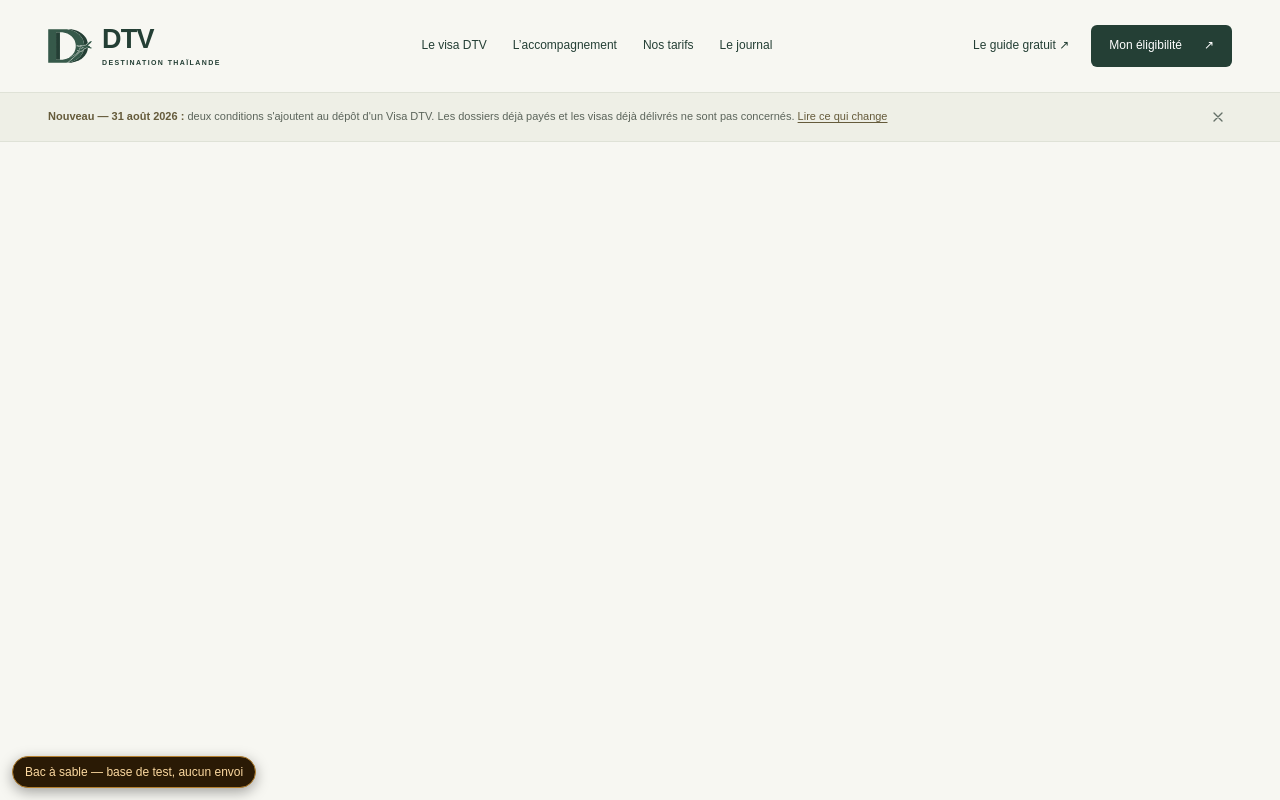
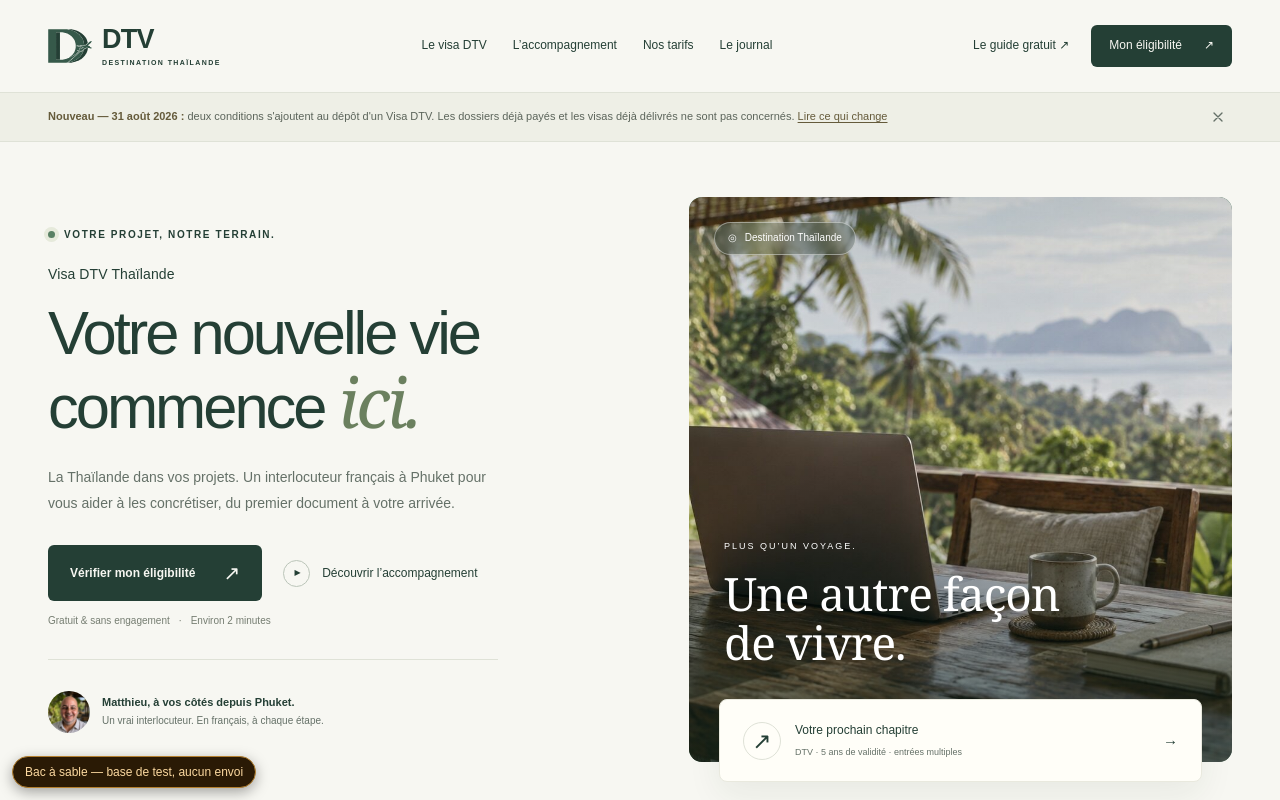
Before and after one commit to emaem-code/dtv-thailande, a Next.js app: page / in a window 1280 px wide. Shown: the top 800 px of the page. Built offline with nearby package versions, Linux system fonts and the light colour scheme.

Commit message:
Anime l'accueil avec un vocabulaire discret et accessible

```diff
--- a/app/components/HomeHeader.tsx
+++ b/app/components/HomeHeader.tsx
@@ -60,7 +60,7 @@ export default function HomeHeader() {
                 Mon éligibilité <span aria-hidden="true">↗</span>
               </a>
             ) : (
-              <button className={s.headerCta} onClick={ouvrirEligibilite}>
+              <button className={s.headerCta} onClick={ouvrirEligibilite} data-sparkle="ready">
                 Mon éligibilité <span aria-hidden="true">↗</span>
               </button>
             )}
@@ -113,8 +113,8 @@ export default function HomeHeader() {
                 </Link>
               ))}
             </nav>
-            <Link href="/eligibilite" className={s.primary} onClick={fermer}>
-              Vérifier mon éligibilité →
+            <Link href="/eligibilite" className={s.primary} onClick={fermer} data-sparkle="ready">
+              Vérifier mon éligibilité <span aria-hidden="true">→</span>
             </Link>
             <a href="/guide-dtv-2025.pdf" download className={s.textLink}>
               Télécharger le guide gratuit ↓
--- a/app/components/HomeVideos.tsx
+++ b/app/components/HomeVideos.tsx
@@ -77,7 +77,7 @@ export default function HomeVideos() {
       className={s.videosSection}
       aria-labelledby="titre-videos"
     >
-      <div className={s.sectionIntro}>
+      <div className={s.sectionIntro} data-reveal="">
         <div>
           <p className={s.eyebrow}>Quelques images valent mille questions.</p>
           <h2 id="titre-videos">
@@ -90,12 +90,13 @@ export default function HomeVideos() {
           Tout comprendre en 5 vidéos, à votre rythme.
         </p>
       </div>
-      <div className={s.videoGrid}>
+      <div className={s.videoGrid} data-motion-group="">
         {videos.map((v, i) => (
           <article
             key={v.src}
             className={s.videoCard}
             aria-labelledby={`titre-video-${i}`}
+            data-reveal=""
           >
             <button
               onClick={() => setActive(i)}
--- /dev/null
+++ b/app/components/useHomeMotion.ts
@@ -0,0 +1,29 @@
+"use client";
+
+import { useEffect, useRef } from "react";
+
+/** Les éléments sont visibles par défaut ; seule leur entrée déclenche le CSS. */
+export function useHomeMotion() {
+  const ref = useRef<HTMLDivElement>(null);
+  useEffect(() => {
+    if (!window.IntersectionObserver || window.matchMedia("(prefers-reduced-motion: reduce)").matches) return;
+    const observer = new IntersectionObserver((entries) => {
+      entries.forEach(({ isIntersecting, target }) => {
+        if (!isIntersecting) return;
+        target.setAttribute("data-in-view", "");
+        // L'étincelle attend la fin d'une éventuelle arrivée de sa carte.
+        if (target.matches("[data-sparkle]")) {
+          const arrival = target.parentElement?.closest("[data-reveal]")?.getAnimations()[0];
+          const remaining = arrival
+            ? Math.max(0, Number(arrival.effect?.getComputedTiming().endTime) - Number(arrival.currentTime)) : 0;
+          (target as HTMLElement).style.setProperty("--motion-arrival-wait", `${remaining}ms`);
+        }
+        observer.unobserve(target);
+      });
+    }, { threshold: 0.08 });
+    ref.current?.querySelectorAll('[data-reveal], [data-hero-image], [data-sparkle="scroll"]')
+      .forEach((element) => observer.observe(element));
+    return () => observer.disconnect();
+  }, []);
+  return ref;
+}
--- a/app/home.module.css
+++ b/app/home.module.css
@@ -1,3 +1,24 @@
+/* Vocabulaire de mouvement : actif uniquement sur l'accueil. */
+.motion {
+  --motion-ease: cubic-bezier(.16, 1, .3, 1);
+  --motion-block-duration: 560ms;
+  --motion-line-duration: 460ms;
+  --motion-interaction-duration: 180ms;
+  --motion-block-distance: 14px;
+  --motion-line-distance: 7px;
+  --motion-block-stagger: 80ms;
+  --motion-line-stagger: 90ms;
+  --motion-hero-duration: 1200ms;
+  --motion-hero-scale: 1.04;
+  --motion-arrow-distance: 4px;
+  --motion-press-distance: 1px;
+  --motion-sparkle-delay: 1800ms;
+  --motion-sparkle-cycle: 6000ms;
+  --motion-sparkle-size: 5px;
+  --motion-sparkle-top: 6px;
+  --motion-sparkle-right: 8px;
+  --motion-sparkle-halo: 9px;
+}
 .page {
   --paper: #f7f7f2;
   --ink: #243f35;
@@ -328,6 +349,12 @@
   object-position: center 50%;
   border-radius: inherit;
 }
+.heroImageFrame {
+  position: absolute;
+  inset: 0;
+  overflow: hidden;
+  border-radius: inherit;
+}
 .locationTag {
   position: absolute;
   z-index: 1;
@@ -1273,24 +1300,6 @@
   opacity: 0.35;
   cursor: default;
 }
-@media (min-width: 761px) {
-  .heroCopy {
-    animation: arrive 0.65s ease-out both;
-  }
-  .heroVisual {
-    animation: arrive 0.85s ease-out both;
-  }
-}
-@keyframes arrive {
-  from {
-    opacity: 0;
-    transform: translateY(14px);
-  }
-  to {
-    opacity: 1;
-    transform: translateY(0);
-  }
-}
 @media (max-width: 1400px) {
   .homeContent,
   .trustStrip {
@@ -2145,10 +2154,146 @@
     border: 0;
   }
 }
+/* Pas d'état caché au repos. L'observateur ajoute seulement data-in-view,
+   une fois ; le CSS termine seul, même si le script s'arrête ensuite. */
+.motion [data-motion-group] > :nth-child(2) { --motion-order: 1; }
+.motion [data-motion-group] > :nth-child(3) { --motion-order: 2; }
+.motion [data-motion-group] > :nth-child(4) { --motion-order: 3; }
+.motion [data-motion-group] > :nth-child(5) { --motion-order: 4; }
+.motion [data-motion-group] > :nth-child(6) { --motion-order: 5; }
+.motion [data-motion-group] > :nth-child(7) { --motion-order: 6; }
+.motion .videoPhrases li:nth-child(2) { --motion-line-order: 1; }
+.motion .videoPhrases li:nth-child(3) { --motion-line-order: 2; }
+
+/* Les anciens gestes de survol cèdent la place à un seul vocabulaire. */
+.motion :is(.desktopNav a, .announcement a, .announcement button,
+  .visaTicket, .profileGrid > div, .videoThumbnail img, .guideImage img) {
+  transition: none;
+}
+.motion :is(.visaTicket:hover, .profileGrid > div:hover,
+  .videoThumbnail:hover img, .guideGrid > a:hover img) {
+  transform: none;
+}
+.motion .faqList summary > span:last-child {
+  transition: transform var(--motion-interaction-duration) var(--motion-ease);
+}
+
+.motion [data-sparkle] {
+  position: relative;
+  isolation: isolate;
+  background: var(--ink);
+  color: var(--paper);
+  transition: transform var(--motion-interaction-duration) var(--motion-ease);
+}
+.motion [data-sparkle]:hover {
+  background: var(--ink);
+  transform: none;
+}
+/* Le CTA du dernier encart garde sa séparation sur le fond vert. */
+.motion .finalActions [data-sparkle] {
+  box-shadow: inset 0 0 0 1px var(--paper);
+}
+.motion .finalActions [data-sparkle]::before {
+  inset: 1px;
+}
+.motion [data-sparkle]::before {
+  content: "";
+  position: absolute;
+  inset: 0;
+  z-index: -1;
+  border-radius: inherit;
+  background: #182e26;
+  opacity: 0;
+  pointer-events: none;
+  transition: opacity var(--motion-interaction-duration) var(--motion-ease);
+}
+.motion [data-sparkle]:hover::before { opacity: 1; }
+.motion [data-sparkle] > span {
+  display: inline-block;
+  transition: transform var(--motion-interaction-duration) var(--motion-ease);
+}
+.motion [data-sparkle]:hover > span {
+  transform: translateX(var(--motion-arrow-distance));
+}
+.motion [data-sparkle]:active {
+  transform: translateY(var(--motion-press-distance));
+}
+.motion [data-sparkle]::after {
+  content: "";
+  position: absolute;
+  top: var(--motion-sparkle-top);
+  right: var(--motion-sparkle-right);
+  width: var(--motion-sparkle-size);
+  height: var(--motion-sparkle-size);
+  border-radius: 50%;
+  background: var(--paper);
+  box-shadow: 0 0 var(--motion-sparkle-halo) var(--paper);
+  opacity: 0;
+  pointer-events: none;
+}
+
+@media (prefers-reduced-motion: no-preference) {
+  .motion [data-reveal][data-in-view] {
+    animation: rise var(--motion-block-duration) var(--motion-ease)
+      calc(var(--motion-order, 0) * var(--motion-block-stagger)) backwards;
+  }
+  .motion .videoCard[data-in-view] .videoPhrases li {
+    --motion-distance: var(--motion-line-distance);
+    animation: rise var(--motion-line-duration) var(--motion-ease)
+      calc(var(--motion-order, 0) * var(--motion-block-stagger)
+        + var(--motion-block-duration)
+        + var(--motion-line-order, 0) * var(--motion-line-stagger)) backwards;
+  }
+  .motion [data-hero-image][data-in-view] {
+    animation: settle var(--motion-hero-duration) var(--motion-ease) backwards;
+  }
+  .motion :is([data-sparkle="ready"], [data-sparkle="scroll"][data-in-view])::after {
+    animation: sparkle var(--motion-sparkle-cycle) var(--motion-ease)
+      calc(var(--motion-arrival-wait, 0ms) + var(--motion-sparkle-delay)) infinite;
+  }
+}
+/* Le clavier et le pointeur prennent toujours la priorité sur le décor. */
+.motion [data-reveal]:focus-within,
+.motion [data-reveal]:focus-within .videoPhrases li {
+  opacity: 1 !important;
+  transform: none !important;
+}
+.motion [data-sparkle]:is(:hover, :focus-visible)::after {
+  animation: none;
+  opacity: 0;
+}
+@keyframes rise {
+  from {
+    opacity: 0;
+    transform: translateY(var(--motion-distance, var(--motion-block-distance)));
+  }
+  to { opacity: 1; transform: translateY(0); }
+}
+@keyframes settle {
+  from { transform: scale(var(--motion-hero-scale)); }
+  to { transform: scale(1); }
+}
+@keyframes sparkle {
+  0% { opacity: 0; }
+  /* 400 ms d'allumage, 440 ms d'extinction, 5 160 ms invisible (86 %). */
+  6.666667% { opacity: 1; }
+  14%, 100% { opacity: 0; }
+}
 @media (prefers-reduced-motion: reduce) {
+  :global(html):has(.motion) {
+    scroll-behavior: auto !important;
+  }
+  .motion [data-sparkle]:is(:hover, :active) > span,
+  .motion [data-sparkle]:active {
+    transform: none;
+  }
   .page *,
   .page *:before,
-  .page *:after {
+  .page *:after,
+  /* Les fenêtres du fournisseur sont montées hors de .page. */
+  :global(body):has(.motion) *,
+  :global(body):has(.motion) *::before,
+  :global(body):has(.motion) *::after {
     animation: none !important;
     transition: none !important;
     scroll-behavior: auto !important;
--- a/app/page.tsx
+++ b/app/page.tsx
@@ -6,6 +6,7 @@ import HomeContent from "./components/HomeContent";
 import HomeHeader from "./components/HomeHeader";
 import { useModales } from "./components/ModalesProvider";
 import { useApparitionAuScroll } from "./components/useApparitionAuScroll";
+import { useHomeMotion } from "./components/useHomeMotion";
 import { PRIX_APPEL, prix } from "./lib/tarifs";
 import { AGENCE, mentionSiret } from "./lib/agence";
 import s from "./home.module.css";
@@ -13,9 +14,10 @@ import s from "./home.module.css";
 export default function Home() {
   const { ouvrirGuide, ouvrirEligibilite, ouvrirMethode } = useModales();
   const afficherRappel = useApparitionAuScroll(720);
+  const motionRef = useHomeMotion();
 
   return (
-    <div className={s.page}>
+    <div className={`${s.page} ${s.motion}`} ref={motionRef}>
       <a className={s.skipLink} href="#contenu">
         Aller au contenu
       </a>
@@ -37,7 +39,7 @@ export default function Home() {
               arrivée.
             </p>
             <div className={s.heroActions}>
-              <button onClick={ouvrirEligibilite} className={s.primary}>
+              <button onClick={ouvrirEligibilite} className={s.primary} data-sparkle="scroll">
                 Vérifier mon éligibilité <span aria-hidden="true">↗</span>
               </button>
               <a href="#accompagnement" className={s.textLink}>
@@ -64,6 +66,7 @@ export default function Home() {
             </div>
           </div>
           <div className={s.heroVisual}>
+            <div className={s.heroImageFrame}>
               <Image
                 src="/images/hero-accueil.jpg"
                 alt="Ordinateur portable ouvert sur une table en bois, terrasse donnant sur la végétation tropicale et la mer"
@@ -71,7 +74,9 @@ export default function Home() {
                 priority
                 sizes="(max-width: 760px) 100vw, 48vw"
                 className={s.heroImage}
+                data-hero-image=""
               />
+            </div>
             <span className={s.locationTag}>
               <span aria-hidden="true">◎</span> Destination Thaïlande
             </span>
@@ -98,19 +103,20 @@ export default function Home() {
 
         <div
           className={s.trustStrip}
+          data-motion-group=""
           aria-label="Les repères de votre accompagnement"
         >
-          <p>
+          <p data-reveal="">
             <span aria-hidden="true">01</span>
             <strong>Un accompagnement humain</strong>
             <small>Un interlocuteur francophone à Phuket</small>
           </p>
-          <p>
+          <p data-reveal="">
             <span aria-hidden="true">02</span>
             <strong>Un budget annoncé dès le départ</strong>
             <small>À partir de {prix(PRIX_APPEL)} par personne</small>
           </p>
-          <p>
+          <p data-reveal="">
             <span aria-hidden="true">03</span>
             <strong>Votre dossier, de bout en bout</strong>
             <small>Préparation, dépôt et suivi consulaire</small>
@@ -122,8 +128,8 @@ export default function Home() {
         </h2>
         <HomeContent />
 
-        <section className={s.advisorSection} aria-labelledby="titre-matthieu">
-          <div className={s.advisorPortrait}>
+        <section className={s.advisorSection} aria-labelledby="titre-matthieu" data-motion-group="">
+          <div className={s.advisorPortrait} data-reveal="">
             <Image
               src="/images/matthieu-moretti.jpg"
               alt="Matthieu Moretti, fondateur de DTV Thaïlande"
@@ -131,7 +137,7 @@ export default function Home() {
               sizes="(max-width: 760px) 90vw, 400px"
             />
           </div>
-          <div>
+          <div data-reveal="">
             <p className={s.eyebrow}>Derrière le site, une personne.</p>
             <h2 id="titre-matthieu">
               Le terrain, avant
@@ -155,8 +161,8 @@ export default function Home() {
           </div>
         </section>
 
-        <section className={s.finalCta} aria-labelledby="titre-depart">
-          <div>
+        <section className={s.finalCta} aria-labelledby="titre-depart" data-motion-group="">
+          <div data-reveal="">
             <p className={s.eyebrow}>Le premier pas est le plus simple.</p>
             <h2 id="titre-depart">
               Et si votre projet
@@ -168,8 +174,8 @@ export default function Home() {
               ensemble.
             </p>
           </div>
-          <div className={s.finalActions}>
-            <button onClick={ouvrirEligibilite} className={s.primary}>
+          <div className={s.finalActions} data-reveal="">
+            <button onClick={ouvrirEligibilite} className={s.primary} data-sparkle="scroll">
               Vérifier mon éligibilité <span aria-hidden="true">↗</span>
             </button>
             <span>Gratuit · Sans engagement · En français</span>
@@ -259,7 +265,7 @@ export default function Home() {
             Votre projet commence ici
             <small>Accompagnement dès {prix(PRIX_APPEL)}</small>
           </span>
-          <button onClick={ouvrirEligibilite}>
+          <button onClick={ouvrirEligibilite} data-sparkle="ready">
             Mon éligibilité <span aria-hidden="true">↗</span>
           </button>
         </aside>
```
Also changed, not shown: app/components/HomeContent.tsx (+24 -23 lines). Lines whose indentation alone changed are shown as unchanged.
